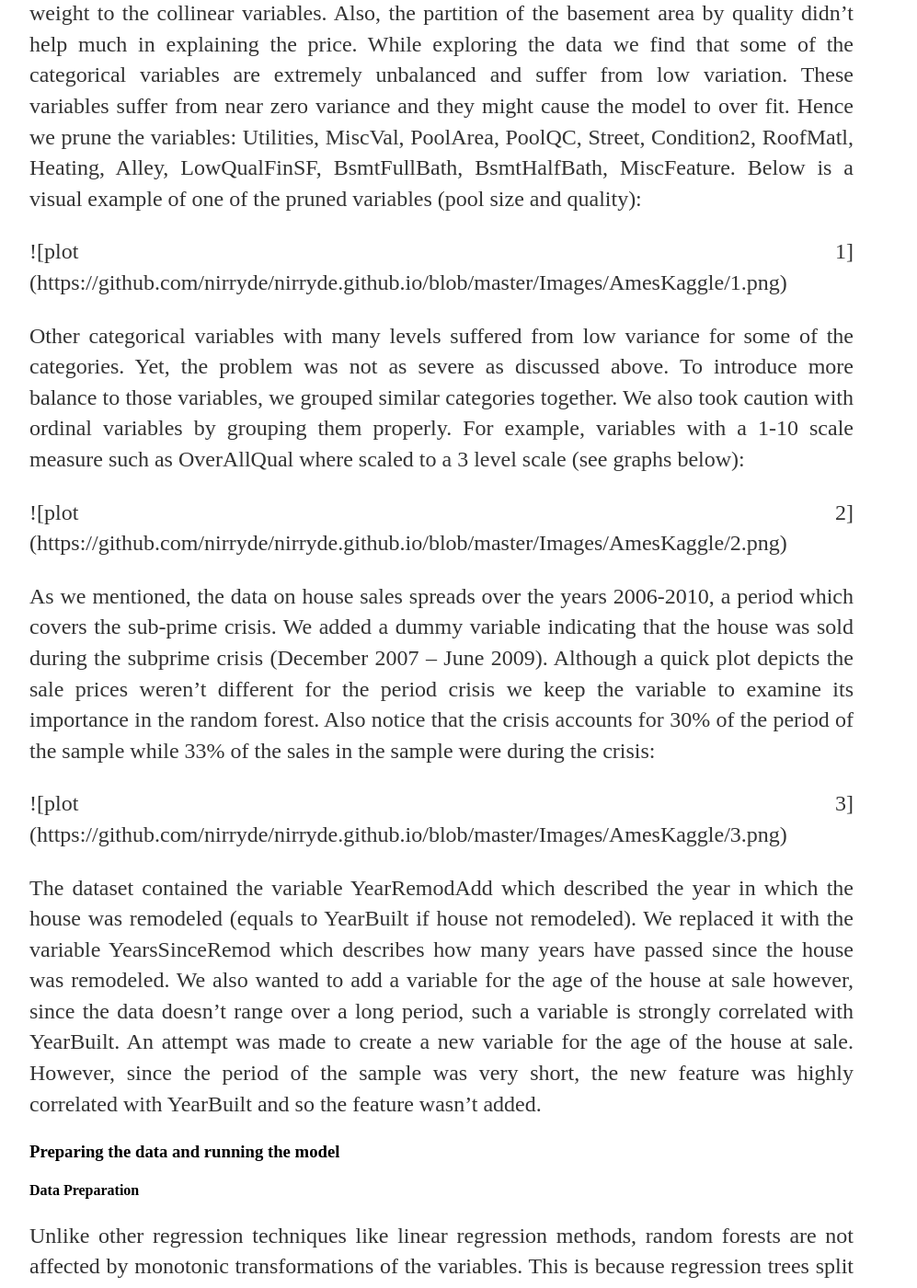
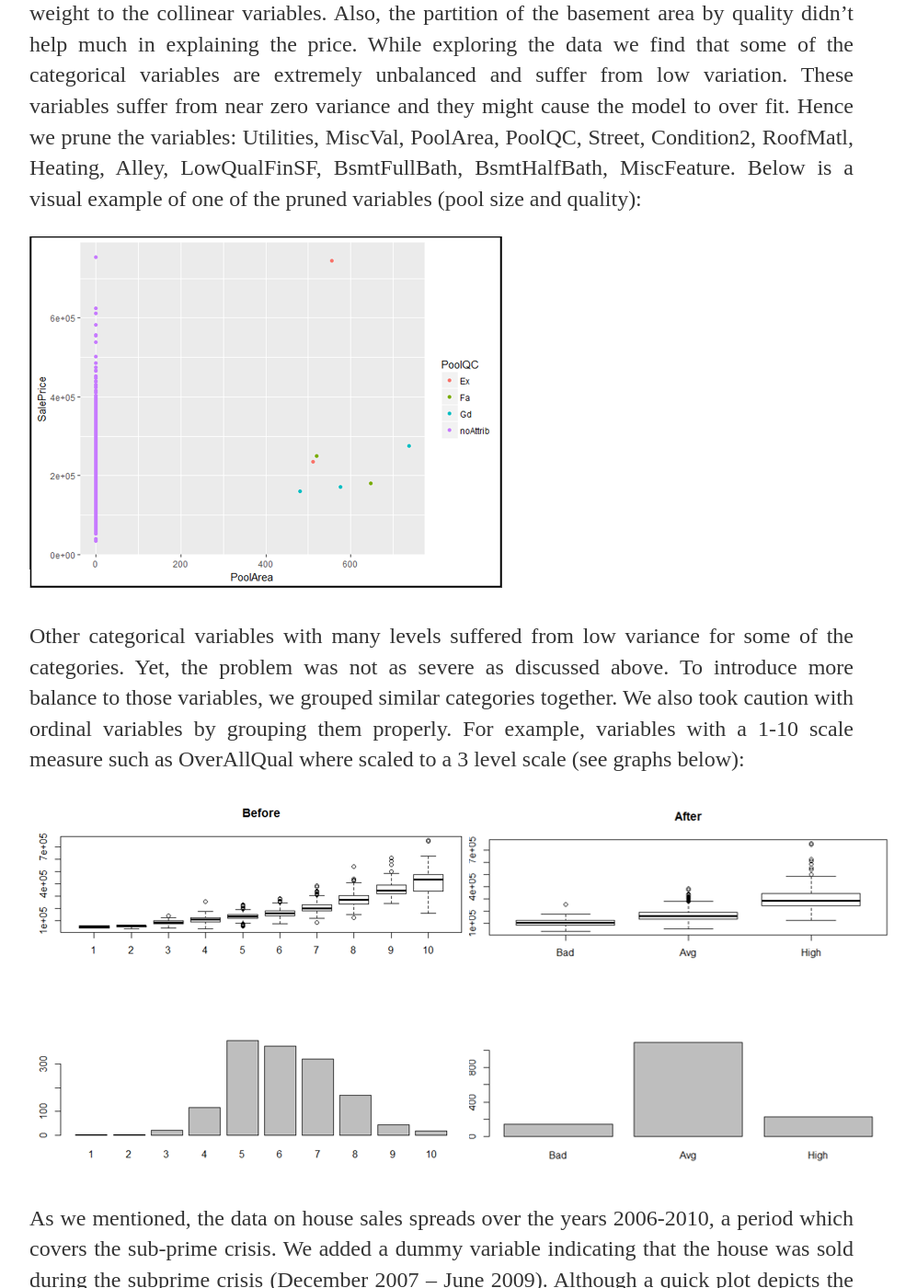
Before and after one commit to nirryde/nirryde.github.io, a Jekyll site: the page built from _posts/2020-09-25-How-I-got-accepted-to-an-elite-technology-unit-(and-why-I-didn't-go).md, in a window 1280 px wide and 1400 px high, scrolled down 3456 px. Shown: the whole window at 92% size, without its empty margins (160-1157 px from the left). Built offline with Jekyll 4.4.1, drawn with Linux system fonts in a browser that asks for light colours; some of the changed text lies outside the part shown.

Commit message:
Update 2020-09-25-How-I-got-accepted-to-an-elite-technology-unit-(and-why-I-didn't-go).md

```diff
--- a/_posts/2020-09-25-How-I-got-accepted-to-an-elite-technology-unit-(and-why-I-didn't-go).md
+++ b/_posts/2020-09-25-How-I-got-accepted-to-an-elite-technology-unit-(and-why-I-didn't-go).md
@@ -38,20 +38,15 @@ Finally, we note that the authors of the data marked a few observations of extre
 After reviewing the meta-data we learn that the TotalBsmtSF is a linear combination of BsmtFinSF1, BsmtFinSF2 and BsmtUnfSF so we removed the 3 extra variables. We also notice that MSSubClass contains information from HouseStyle and BldgType so we remove it. Random forests don’t strictly suffer from multicolinearity of variables as linear models do, however leaving the extra variables may harm the variable importance ranking by giving less weight to the collinear variables. Also, the partition of the basement area by quality didn’t help much in explaining the price.
 While exploring the data we find that some of the categorical variables are extremely unbalanced and suffer from low variation. These variables suffer from near zero variance and they might cause the model to over fit. Hence we prune the variables: Utilities, MiscVal, PoolArea, PoolQC, Street, Condition2, RoofMatl, Heating, Alley, LowQualFinSF, BsmtFullBath, BsmtHalfBath, MiscFeature.  Below is a visual example of one of the pruned variables (pool size and quality):
 
-<p align="center">
 ![plot 1](https://github.com/nirryde/nirryde.github.io/blob/master/Images/AmesKaggle/1.png)
-</p>
+
 Other categorical variables with many levels suffered from low variance for some of the categories. Yet, the problem was not as severe as discussed above. To introduce more balance to those variables, we grouped similar categories together. We also took caution with ordinal variables by grouping them properly. For example, variables with a 1-10 scale measure such as OverAllQual where scaled to a 3 level scale (see graphs below):
 
-<p align="center">
 ![plot 2](https://github.com/nirryde/nirryde.github.io/blob/master/Images/AmesKaggle/2.png)
-</p>
 
 As we mentioned, the data on house sales spreads over the years 2006-2010, a period which covers the sub-prime crisis. We added a dummy variable indicating that the house was sold during the subprime crisis (December 2007 – June 2009). Although a quick plot depicts the sale prices weren’t different for the period crisis we keep the variable to examine its importance in the random forest. Also notice that the crisis accounts for 30% of the period of the sample while 33% of the sales in the sample were during the crisis:
 
-<p align="center">
 ![plot 3](https://github.com/nirryde/nirryde.github.io/blob/master/Images/AmesKaggle/3.png)
-</p>
 
 The dataset contained the variable YearRemodAdd which described the year in which the house was remodeled (equals to YearBuilt if house not remodeled). We replaced it with the variable YearsSinceRemod which describes how many years have passed since the house was remodeled. We also wanted to add a variable for the age of the house at sale however, since the data doesn’t range over a long period, such a variable is strongly correlated with YearBuilt. An attempt was made to create a new variable for the age of the house at sale. However, since the period of the sample was very short, the new feature was highly correlated with YearBuilt and so the feature wasn’t added.
 
@@ -62,15 +57,11 @@ Unlike other regression techniques like linear regression methods, random forest
 #### Growing the Random Forest and performing diagnostics
 The Random Forest was grown using the “RandomForest” package. Tuning the number of randomly sampled features “mTry” was done with the tuneRF function which starts with the initial value recommended by Breiman – 2/3 of the number of the features. The tuning uses OOB error to search to the left and right of the current best value until the improvement is no larger than the specified value. The number of trees was left at the default 500. Generally, more trees reduce the variance of the forest however the addition of trees has diminishing returns. The initial run for the random forest reached an OOB RMSE of 0.0142 (1.42%) and the model was able to explain 87% of the variation in sale price. The learning curve below depicts the diminishing returns of adding trees.
 
-<p align="center">
 ![plot 4](https://github.com/nirryde/nirryde.github.io/blob/master/Images/AmesKaggle/4.png)
-</p>
 
 Some diagnostic plots are given below for the OOB samples (see also graph 2 in the appendix for test set results). In the first plot we can see that residuals (actual-prediction) seem random however we can see that the model overpriced cheap houses hence it may not account for some attributes that characterize cheap houses. In the third plot we can see that the residuals have a nice symmetrical bell shaped density yet it still suffers from some fat tails.
 
-<p align="center">
 ![plot 5](https://github.com/nirryde/nirryde.github.io/blob/master/Images/AmesKaggle/5.png)
-</p>
 
 **Table 1** in the appendix shows the variable importance based on % increase in MSE. We can see that the sizes of the floors and basement are important as well as the size of the lot. The neighborhood is also of great importance. We can also notice that the subprime wasn’t important. Feature pruning was not helpful in increasing the models’ performance hence we believe that the model tends to under fit the data. The importance metric only gives us a feeling of how a feature matters in explaining the sale price. The importance metric doesn’t tell us a thing about the magnitude and direction of the features. As mentioned, the main drawback of the random forest is its limited interpretability. Indeed, random forests do not output a numerical output for feature effects as linear regression models do and we might be interested in understanding the relationships of the features with the price. A simple solution to this is plotting partial plots for the desired variables. The partial plots (as implemented in the RandomForest package) attempts in plotting the marginal effect of the feature by plotting the function:
 
@@ -82,15 +73,11 @@ Where **x**_i is a vector of the other variables. Essentially, the plot is the a
 
 Where L_{ijk} is the local increment (change in predicted value of observation i at tree j in node k) of feature and H_{ijl} is the set of local increments where feature the parent node was split by feature l. Next, we try to find some possible interactions by using the feature contribution method. The first idea that came up to mind was an interaction with the year the house was built. “YearBuilt” was not found to interact with any of 12 of the most important variables (see graph 1 in the appendix). After several attempts with other variables a couple of possible interactions were found with the size of the garage:
 
-<p align="center">
 ![plot 6](https://github.com/nirryde/nirryde.github.io/blob/master/Images/AmesKaggle/6.png)
-</p>
 
 The vertical color changes in the second row of plots indicate the corresponding variables may have an interaction with the size of the garage. A possible reason for the interaction with the size of the first floor is that buyers who consider the size of the first floor are also considered by the size of the garage (see plot below). When adding the interactions to the model, the MSE merely improved yet the new interaction variables were found to be at the top 15 important variables. This demonstrates that the interactions may not be that strong.
 
-<p align="center">
 ![plot 7](https://github.com/nirryde/nirryde.github.io/blob/master/Images/AmesKaggle/7.png)
-</p>
 
 The feature contributions plots that were given above depict the power of the random forest in finding non linear relationships for the data.
 
```
